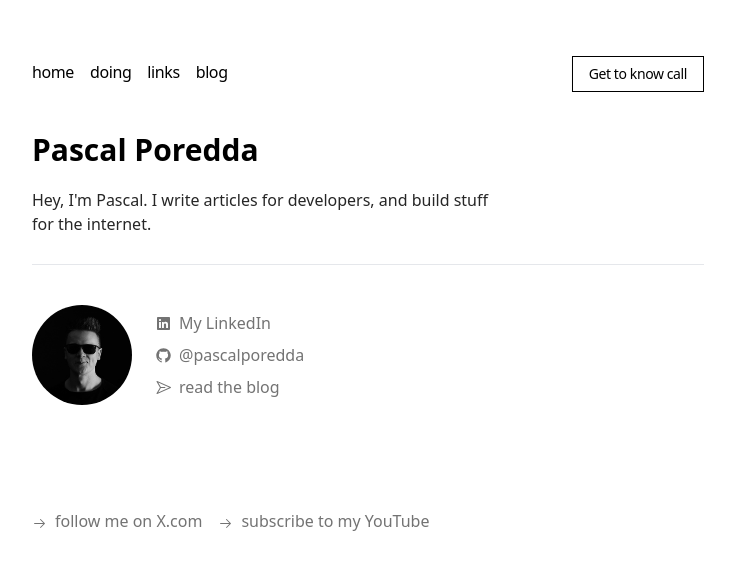
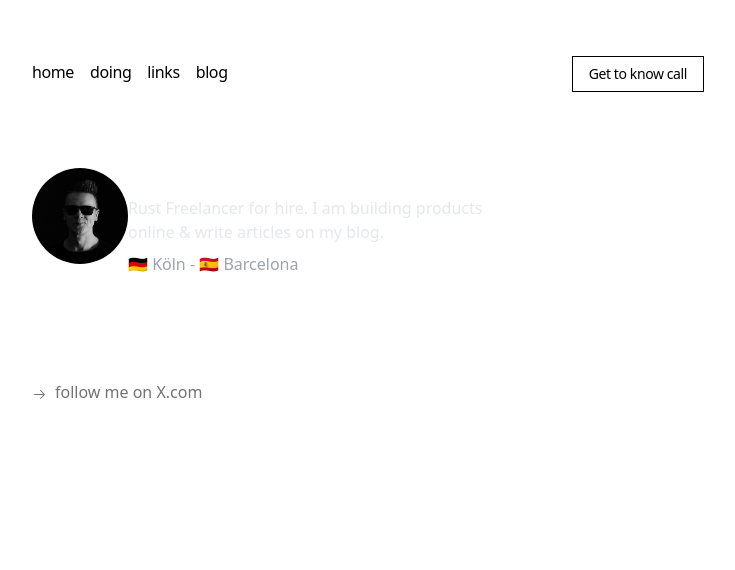
Before and after one commit to pascalporedda/www-pascal-poredda-de, a Next.js app: page / in a window 1280 px wide. Shown: the top 570 px of the page, without its empty margins (272-1007 px from the left). Built offline with nearby package versions, Linux system fonts and the light colour scheme.

Commit message:
fix import

```diff
--- a/app/layout.tsx
+++ b/app/layout.tsx
@@ -5,8 +5,6 @@ import { cx } from 'class-variance-authority';
 
 import { GeistMono } from 'geist/font/mono';
 import { GeistSans } from 'geist/font/sans';
-import { ThemeProvider } from '@/components/theme-provider';
-import { cn } from '@/lib/utils';
 
 export const metadata: Metadata = {
   metadataBase: new URL('https://pascal-poredda.de'),
--- a/app/links/page.tsx
+++ b/app/links/page.tsx
@@ -10,29 +10,22 @@ import {
   BriefcaseIcon,
   WrenchIcon,
   RssIcon,
+  Building2Icon,
+  HeartCrackIcon,
+  ChromeIcon,
+  BriefcaseBusiness,
 } from 'lucide-react';
 import avatar from '@/app/avatar.jpg';
+import { NotionLogoIcon } from '@radix-ui/react-icons';
 
 export default function LinksPage() {
   return (
     <div className='space-y-8 py-8 px-4'>
-      {/* Profile Header */}
-      <div className='flex flex-col items-center space-y-4'>
-        <Avatar className='w-24 h-24 border-2 border-white'>
-          <AvatarImage
-            src={avatar.src}
-            alt='Pascal Poredda'
-            className='grayscale'
-          />
-          <AvatarFallback>PP</AvatarFallback>
-        </Avatar>
-        <h1 className='text-white text-2xl font-bold'>Pascal Poredda</h1>
-        <p className='text-gray-400 text-center max-w-md'>
-          Building a software company, by building products. Rust Freelancer.
-        </p>
-        <p className='text-gray-500'>🇩🇪 CGN & 🇪🇸 BCN</p>
-      </div>
-
+      <h1 className='font-bold text-3xl mt-2'>Links</h1>
+      <p>
+        Here you can find all the links to my social media, profiles & other
+        website I own and host as an indie hacker.
+      </p>
       {/* Projects */}
       <section className='space-y-3'>
         <div className='flex items-center gap-2 text-white'>
@@ -45,8 +38,18 @@ export default function LinksPage() {
             variant='secondary'
             className='w-full bg-gray-600/50 hover:bg-gray-600/70 text-white justify-start'
             asChild>
+            <a href='https://poredda.digital'>
+              <Building2Icon className='mr-2 h-4 w-4' /> Poredda Digital - My
+              freelance service website
+            </a>
+          </Button>
+
+          <Button
+            variant='secondary'
+            className='w-full bg-gray-600/50 hover:bg-gray-600/70 text-white justify-start'
+            asChild>
             <a href='https://newtab-page.com'>
-              <BookOpenIcon className='mr-2 h-4 w-4' /> IndieHackers NewTab Page
+              <ChromeIcon className='mr-2 h-4 w-4' /> IndieHackers NewTab Page
             </a>
           </Button>
           <Button
@@ -54,7 +57,7 @@ export default function LinksPage() {
             className='w-full bg-gray-600/50 hover:bg-gray-600/70 text-white justify-start'
             asChild>
             <a href='https://notion-crm-export.com'>
-              <BookOpenIcon className='mr-2 h-4 w-4' /> Notion CRM Export
+              <NotionLogoIcon className='mr-2 h-4 w-4' /> Notion CRM Export
             </a>
           </Button>
           <Button
@@ -62,7 +65,8 @@ export default function LinksPage() {
             className='w-full bg-gray-600/50 hover:bg-gray-600/70 text-white justify-start'
             asChild>
             <a href='https://europecartrader.com'>
-              <BookOpenIcon className='mr-2 h-4 w-4' /> ECT - EuropeCarTrader
+              <BriefcaseBusiness className='mr-2 h-4 w-4' /> ECT -
+              EuropeCarTrader
             </a>
           </Button>
         </div>
@@ -80,7 +84,7 @@ export default function LinksPage() {
             variant='secondary'
             className='w-full bg-gray-600/50 hover:bg-gray-600/70 text-white justify-start'
             asChild>
-            <a href='https://indiepa.ge'>
+            <a href='https://indiepa.ge/pascal_poredda'>
               <BookOpenIcon className='mr-2 h-4 w-4' /> IndiePages - Build your
               Indie Page
             </a>
--- a/app/page.tsx
+++ b/app/page.tsx
@@ -8,54 +8,75 @@ import {
   PaperPlaneIcon,
 } from '@radix-ui/react-icons';
 import Link from 'next/link';
+import { Avatar, AvatarFallback, AvatarImage } from '@/components/ui/avatar';
 
 export default function Home() {
   return (
     <>
-      {/*<Card className='dark:shadow-none dark:border-accent max-w-2xl'>*/}
-      {/*  <CardContent>*/}
-      <h1 className='font-bold text-3xl mt-2'>{name} Poredda</h1>
-      <p className='my-5 max-w-[460px] text-neutral-800 dark:text-neutral-200'>
-        {short_bio()}
-      </p>
-      <hr className='h-px my-2 bg-gray-200 border-0 dark:bg-gray-700' />
       <div className='flex items-start sm:items-center my-8 flex-col sm:flex-row'>
-        <Image
-          alt={name}
-          className='rounded-full grayscale'
-          src={avatar}
-          placeholder='blur'
-          width={100}
-          priority
-        />
-        <div className='mt-8 sm:mt-0 ml-0 sm:ml-6 space-y-2 text-neutral-500 dark:text-neutral-400'>
-          <a
-            rel='noopener noreferrer'
-            target='_blank'
-            title={"Visit Pascal Poredda's LinkedIn profile"}
-            href='https://www.linkedin.com/in/pascal-poredda-8025221b5/'
-            className='flex items-center gap-2'>
-            <LinkedInLogoIcon />
-            My LinkedIn
-          </a>
-          <a
-            rel='noopener noreferrer'
-            target='_blank'
-            title={"Visit Pascal Poredda's Github profile"}
-            href='https://github.com/pascalporedda'
-            className='flex items-center gap-2'>
-            <GitHubLogoIcon />
-            @pascalporedda
-          </a>
-          <Link
-            href='/blog'
-            title={'Read my blog posts'}
-            className='flex items-center gap-2'>
-            <PaperPlaneIcon />
-            read the blog
-          </Link>
+        <Avatar className='w-24 h-24'>
+          <AvatarImage
+            src={avatar.src}
+            alt='Pascal Poredda'
+            className='grayscale'
+          />
+          <AvatarFallback>PP</AvatarFallback>
+        </Avatar>
+        <div className='space-y-2'>
+          <h1 className='text-white text-2xl font-bold'>Pascal Poredda</h1>
+          <p className='text-gray-200 max-w-[380px]'>
+            Rust Freelancer for hire. I am building products online & write
+            articles on my{' '}
+            <Link href='/blog' className='underlin'>
+              blog
+            </Link>
+            .
+          </p>
+          <p className='text-gray-400'>🇩🇪 Köln - 🇪🇸 Barcelona</p>
         </div>
       </div>
+      {/* <h1 className='font-bold text-3xl mt-2'>{name} Poredda</h1> */}
+      {/* <p className='my-5 max-w-[460px] text-neutral-800 dark:text-neutral-200'> */}
+      {/*   {short_bio()} */}
+      {/* </p> */}
+      {/* <hr className='h-px my-2 bg-gray-200 border-0 dark:bg-gray-700' /> */}
+      {/* <div className='flex items-start sm:items-center my-8 flex-col sm:flex-row'> */}
+      {/*   <Image */}
+      {/*     alt={name} */}
+      {/*     className='rounded-full grayscale' */}
+      {/*     src={avatar} */}
+      {/*     placeholder='blur' */}
+      {/*     width={100} */}
+      {/*     priority */}
+      {/*   /> */}
+      {/*   <div className='mt-8 sm:mt-0 ml-0 sm:ml-6 space-y-2 text-neutral-500 dark:text-neutral-400'> */}
+      {/*     <a */}
+      {/*       rel='noopener noreferrer' */}
+      {/*       target='_blank' */}
+      {/*       title={"Visit Pascal Poredda's LinkedIn profile"} */}
+      {/*       href='https://www.linkedin.com/in/pascal-poredda-8025221b5/' */}
+      {/*       className='flex items-center gap-2'> */}
+      {/*       <LinkedInLogoIcon /> */}
+      {/*       My LinkedIn */}
+      {/*     </a> */}
+      {/*     <a */}
+      {/*       rel='noopener noreferrer' */}
+      {/*       target='_blank' */}
+      {/*       title={"Visit Pascal Poredda's Github profile"} */}
+      {/*       href='https://github.com/pascalporedda' */}
+      {/*       className='flex items-center gap-2'> */}
+      {/*       <GitHubLogoIcon /> */}
+      {/*       @pascalporedda */}
+      {/*     </a> */}
+      {/*     <Link */}
+      {/*       href='/blog' */}
+      {/*       title={'Read my blog posts'} */}
+      {/*       className='flex items-center gap-2'> */}
+      {/*       <PaperPlaneIcon /> */}
+      {/*       read the blog */}
+      {/*     </Link> */}
+      {/*   </div> */}
+      {/* </div> */}
       <p className='my-5 max-w-[600px] text-neutral-800 dark:text-neutral-200'>
         {about()}
       </p>
@@ -71,17 +92,6 @@ export default function Home() {
             <p className='h-7'>follow me on X.com</p>
           </a>
         </li>
-        <li>
-          <a
-            className='flex items-center hover:text-neutral-700 dark:hover:text-neutral-200 transition-all space-x-2'
-            rel='noopener noreferrer'
-            target='_blank'
-            title={"Subscribe to Pascal Poredda's YouTube channel"}
-            href='https://youtube.com/@pascalporedda'>
-            <ArrowRightIcon />
-            <p className='h-7'>subscribe to my YouTube</p>
-          </a>
-        </li>
       </ul>
     </>
   );
```
